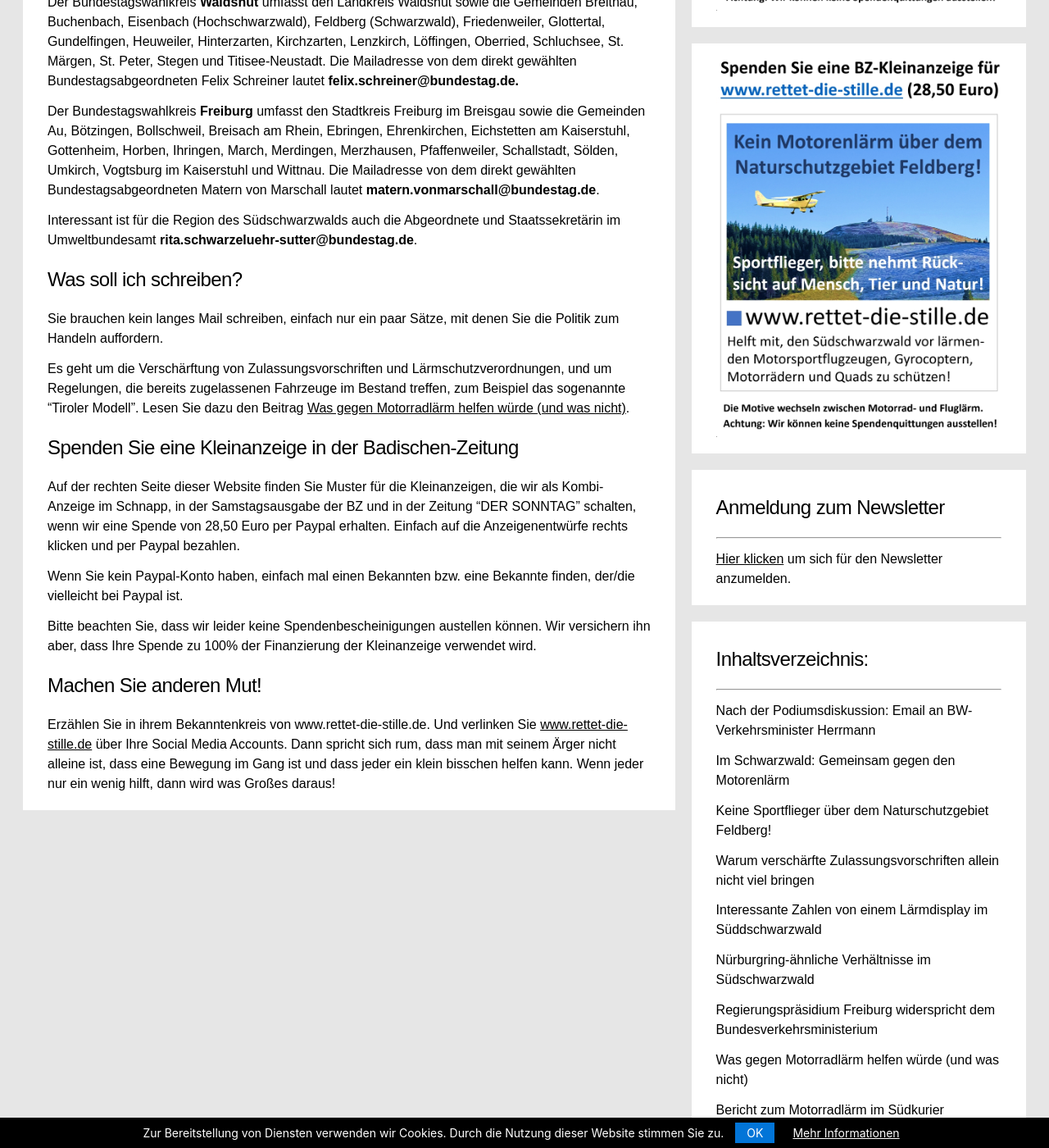
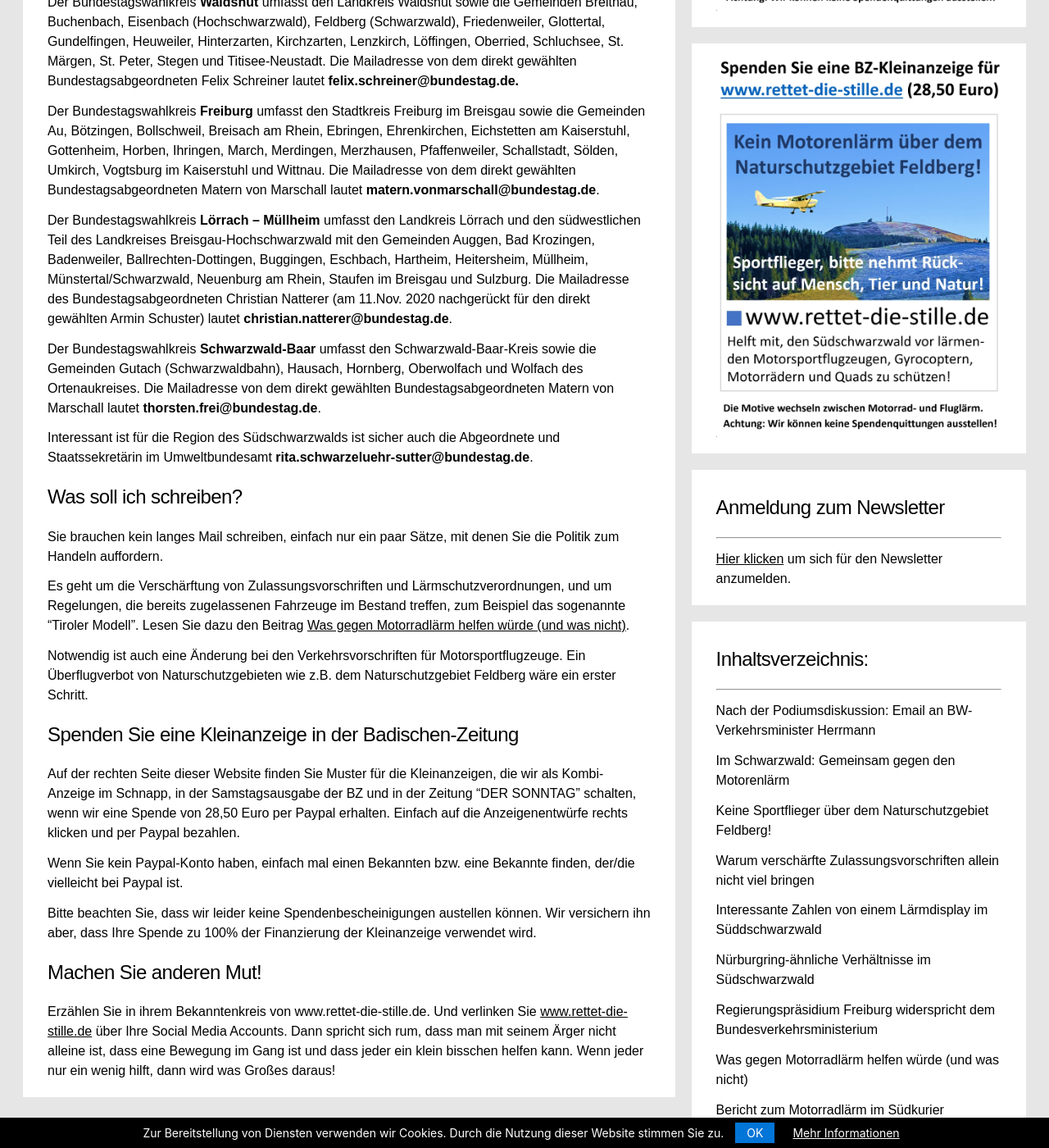
Before and after one commit to rettet-die-stille/rettet-die-stille.github.io, a Jekyll site: the page built from was-kann-ich-tun.md, in a window 1280 px wide and 1400 px high, scrolled down 1229 px. Shown: the whole window at 82% size. Built offline with Jekyll 4.4.1, drawn with Linux system fonts in a browser that asks for light colours; our own code applies the rules of GitHub Pages for plain Markdown files.

Commit message:
Update was-kann-ich-tun.md

```diff
--- a/was-kann-ich-tun.md
+++ b/was-kann-ich-tun.md
@@ -24,13 +24,19 @@ Der Bundestagswahlkreis <b>Waldshut</b> umfasst den Landkreis Waldshut sowie die
 
 Der Bundestagswahlkreis <b>Freiburg</b> umfasst den Stadtkreis Freiburg im Breisgau sowie die Gemeinden Au, Bötzingen, Bollschweil, Breisach am Rhein, Ebringen, Ehrenkirchen, Eichstetten am Kaiserstuhl, Gottenheim, Horben, Ihringen, March, Merdingen, Merzhausen, Pfaffenweiler, Schallstadt, Sölden, Umkirch, Vogtsburg im Kaiserstuhl und Wittnau. Die Mailadresse von dem direkt gewählten Bundestagsabgeordneten Matern von Marschall lautet <b>[matern.vonmarschall@bundestag.de](mailto:matern.vonmarschall@bundestag.de)</b>.
 
-Interessant ist für die Region des Südschwarzwalds auch die Abgeordnete und Staatssekretärin im Umweltbundesamt <b>[rita.schwarzeluehr-sutter@bundestag.de](mailto:rita.schwarzeluehr-sutter@bundestag.de)</b>.
+Der Bundestagswahlkreis <b>Lörrach – Müllheim</b> umfasst den Landkreis Lörrach und den südwestlichen Teil des Landkreises Breisgau-Hochschwarzwald mit den Gemeinden Auggen, Bad Krozingen, Badenweiler, Ballrechten-Dottingen, Buggingen, Eschbach, Hartheim, Heitersheim, Müllheim, Münstertal/Schwarzwald, Neuenburg am Rhein, Staufen im Breisgau und Sulzburg. Die Mailadresse des Bundestagsabgeordneten Christian Natterer (am 11.Nov. 2020 nachgerückt für den direkt gewählten Armin Schuster) lautet <b>[christian.natterer@bundestag.de](mailto:christian.natterer@bundestag.de)</b>.
+
+Der Bundestagswahlkreis <b>Schwarzwald-Baar</b> umfasst den Schwarzwald-Baar-Kreis sowie die Gemeinden Gutach (Schwarzwaldbahn), Hausach, Hornberg, Oberwolfach und Wolfach des Ortenaukreises. Die Mailadresse von dem direkt gewählten Bundestagsabgeordneten Matern von Marschall lautet <b>[thorsten.frei@bundestag.de](mailto:thorsten.frei@bundestag.de)</b>.
+
+Interessant ist für die Region des Südschwarzwalds ist sicher auch die Abgeordnete und Staatssekretärin im Umweltbundesamt <b>[rita.schwarzeluehr-sutter@bundestag.de](mailto:rita.schwarzeluehr-sutter@bundestag.de)</b>.
 
 ## Was soll ich schreiben?
 
 Sie brauchen kein langes Mail schreiben, einfach nur ein paar Sätze, mit denen Sie die Politik zum Handeln auffordern.
 
 Es geht um die Verschärftung von Zulassungsvorschriften und Lärmschutzverordnungen, und um Regelungen, die bereits zugelassenen Fahrzeuge im Bestand treffen, zum Beispiel das sogenannte "Tiroler Modell". Lesen Sie dazu den Beitrag <span style='text-decoration: underline;'><a href='/2020/08/03/was-gegen-motorradlaerm-helfen-wuerde-und-was-nicht.html'>Was gegen Motorradlärm helfen würde (und was nicht)</a></span>.
+
+Notwendig ist auch eine Änderung bei den Verkehrsvorschriften für Motorsportflugzeuge. Ein Überflugverbot von Naturschutzgebieten wie z.B. dem Naturschutzgebiet Feldberg wäre ein erster Schritt.
 
 ## Spenden Sie eine Kleinanzeige in der Badischen-Zeitung
 
```
